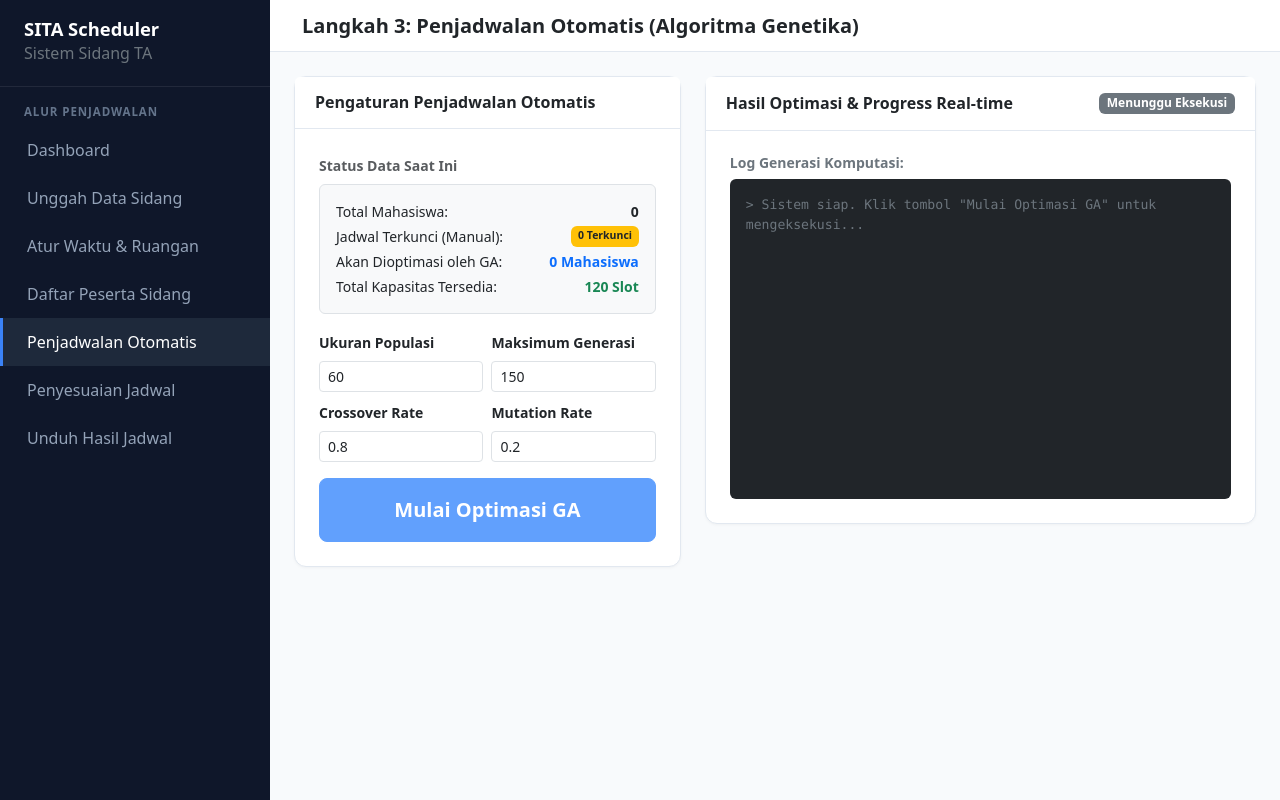
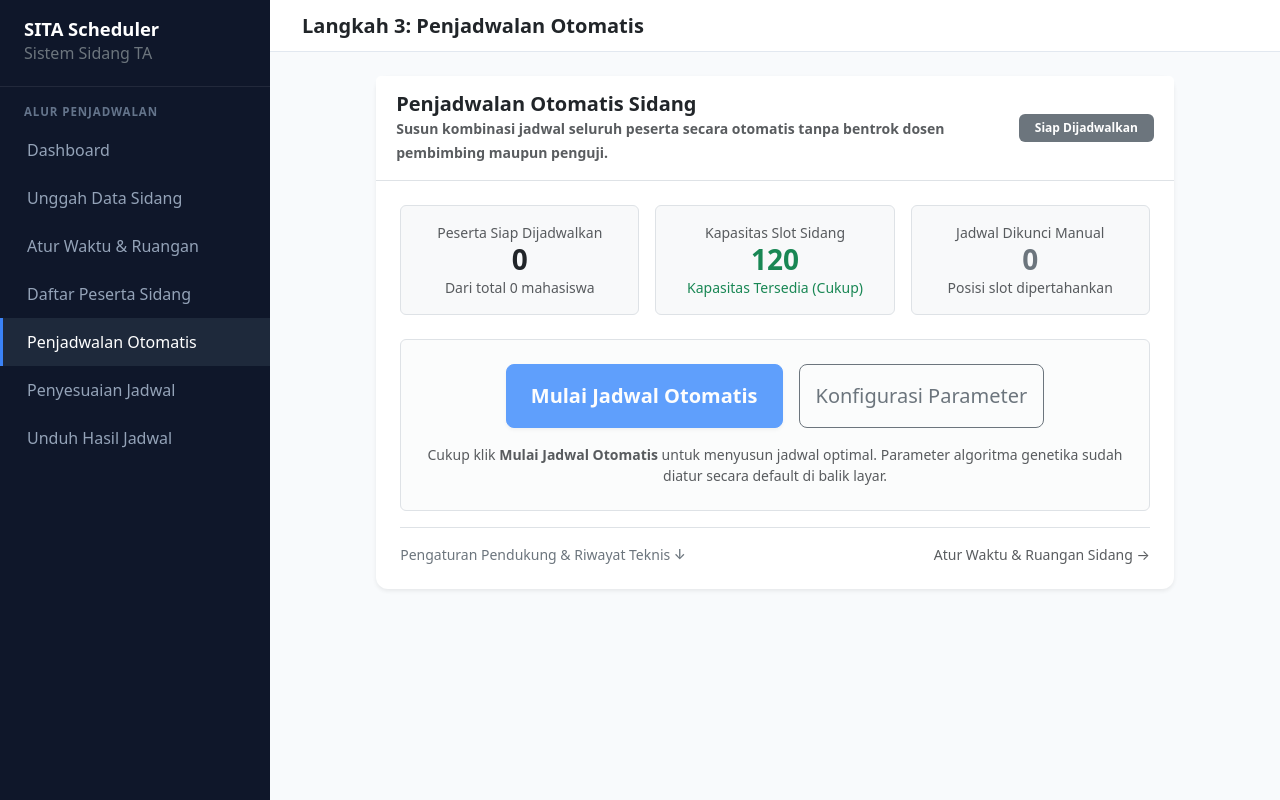
Before and after one commit to AbelChrisnaldi/project-test, a Django app: page /genetic/ in a window 1280 px wide. Run offline with Django 5.2, Linux system fonts and the light colour scheme; data comes from the database, SQL or seed files in the repository; data that the repository does not hold is empty.

Commit message:
refactor: sederhanakan antarmuka penjadwalan

```diff
--- a/scheduler/templates/scheduler/dashboard.html
+++ b/scheduler/templates/scheduler/dashboard.html
@@ -126,7 +126,7 @@
             </p>
           </div>
           <a href="{% url 'scheduler:genetic' %}" class="btn btn-outline-dark btn-sm w-100 fw-medium">
-            Mulai Penjadwalan
+            Mulai Jadwal Otomatis
           </a>
         </div>
       </div>
--- a/scheduler/templates/scheduler/genetic.html
+++ b/scheduler/templates/scheduler/genetic.html
@@ -1,160 +1,203 @@
 {% extends 'scheduler/base.html' %}
 
-{% block title %}Penjadwalan Otomatis (Algoritma Genetika){% endblock %}
-{% block header_title %}Langkah 3: Penjadwalan Otomatis (Algoritma Genetika){% endblock %}
+{% block title %}Penjadwalan Otomatis Sidang TA{% endblock %}
+{% block header_title %}Langkah 3: Penjadwalan Otomatis{% endblock %}
 
 {% block content %}
-<div class="row g-4">
-  <!-- Left Column: Controls & Execution Card -->
-  <div class="col-lg-5">
-    <div class="card mb-4">
-      <div class="card-header bg-white">
-        <h6 class="mb-0 fw-bold">Pengaturan Penjadwalan Otomatis</h6>
+<div class="row justify-content-center">
+  <div class="col-lg-10">
+    <div class="card mb-4 shadow-sm border-0">
+      <div class="card-header bg-white py-3 border-bottom d-flex justify-content-between align-items-center">
+        <div>
+          <h5 class="mb-0 fw-bold text-dark">Penjadwalan Otomatis Sidang</h5>
+          <small class="text-muted">Susun kombinasi jadwal seluruh peserta secara otomatis tanpa bentrok dosen pembimbing maupun penguji.</small>
         </div>
+        <span id="ga_status_badge" class="badge bg-secondary px-3 py-2 fw-semibold">Siap Dijadwalkan</span>
+      </div>
+
       <div class="card-body p-4">
-        <div class="mb-3">
-          <label class="form-label small fw-bold text-muted">Status Data Saat Ini</label>
-          <div class="p-3 bg-light rounded border">
-            <div class="d-flex justify-content-between mb-1 small">
-              <span>Total Mahasiswa:</span>
-              <strong class="text-dark">{{ student_count }}</strong>
+        <!-- Status Kesiapan Singkat -->
+        <div class="row g-3 mb-4 text-center">
+          <div class="col-md-4">
+            <div class="p-3 bg-light rounded border h-100 d-flex flex-column justify-content-center">
+              <span class="text-muted small fw-medium">Peserta Siap Dijadwalkan</span>
+              <h3 class="fw-bold mb-0 text-dark">{{ unlocked_count }}</h3>
+              <small class="text-muted">Dari total {{ student_count }} mahasiswa</small>
             </div>
-            <div class="d-flex justify-content-between mb-1 small">
-              <span>Jadwal Terkunci (Manual):</span>
-              <span class="badge bg-warning text-dark">{{ locked_count }} Terkunci</span>
           </div>
-            <div class="d-flex justify-content-between mb-1 small">
-              <span>Akan Dioptimasi oleh GA:</span>
-              <strong class="text-primary">{{ unlocked_count }} Mahasiswa</strong>
+          <div class="col-md-4">
+            <div class="p-3 bg-light rounded border h-100 d-flex flex-column justify-content-center">
+              <span class="text-muted small fw-medium">Kapasitas Slot Sidang</span>
+              <h3 class="fw-bold mb-0 {% if capacity_ok %}text-success{% else %}text-danger{% endif %}">{{ capacity }}</h3>
+              <small class="{% if capacity_ok %}text-success fw-medium{% else %}text-danger fw-medium{% endif %}">
+                {% if capacity_ok %}Kapasitas Tersedia (Cukup){% else %}Kapasitas Kurang!{% endif %}
+              </small>
             </div>
-            <div class="d-flex justify-content-between small">
-              <span>Total Kapasitas Tersedia:</span>
-              <strong class="{% if capacity_ok %}text-success{% else %}text-danger{% endif %}">{{ capacity }} Slot</strong>
+          </div>
+          <div class="col-md-4">
+            <div class="p-3 bg-light rounded border h-100 d-flex flex-column justify-content-center">
+              <span class="text-muted small fw-medium">Jadwal Dikunci Manual</span>
+              <h3 class="fw-bold mb-0 text-secondary">{{ locked_count }}</h3>
+              <small class="text-muted">Posisi slot dipertahankan</small>
             </div>
           </div>
         </div>
 
         {% if not capacity_ok %}
-          <div class="alert alert-danger small mb-3">
-            Kapasitas slot ({{ capacity }}) kurang dari jumlah mahasiswa ({{ student_count }}). Silakan tambah jumlah hari atau ruangan pada <a href="{% url 'scheduler:settings' %}">Pengaturan</a>.
+          <div class="alert alert-danger small mb-4">
+            Kapasitas slot ({{ capacity }}) kurang dari jumlah mahasiswa ({{ student_count }}). Silakan sesuaikan jumlah hari atau ruangan pada <a href="{% url 'scheduler:settings' %}" class="fw-bold alert-link">Pengaturan Waktu & Ruangan</a>.
           </div>
         {% endif %}
 
-        <div class="row g-2 mb-3">
-          <div class="col-6">
-            <label class="form-label small fw-bold">Ukuran Populasi</label>
-            <input type="number" id="ga_pop_size" class="form-control form-control-sm" value="{{ session.population_size }}">
+        <!-- Tombol Aksi Utama & Pengaturan Lanjutan -->
+        <div class="p-4 rounded border bg-light bg-opacity-50 text-center mb-3">
+          <div class="d-flex flex-column flex-sm-row justify-content-center align-items-center gap-3">
+            <button id="btn_run_ga" class="btn btn-primary btn-lg px-4 py-3 fw-bold shadow-sm" onclick="runGeneticAlgorithm()" {% if not capacity_ok or student_count == 0 %}disabled{% endif %}>
+              Mulai Jadwal Otomatis
+            </button>
+            <button type="button" class="btn btn-outline-secondary btn-lg px-3 py-3 fw-medium" data-bs-toggle="modal" data-bs-target="#modalAdvancedParams">
+              Konfigurasi Parameter
+            </button>
           </div>
-          <div class="col-6">
-            <label class="form-label small fw-bold">Maksimum Generasi</label>
-            <input type="number" id="ga_max_gen" class="form-control form-control-sm" value="{{ session.max_generations }}">
-          </div>
-          <div class="col-6">
-            <label class="form-label small fw-bold">Crossover Rate</label>
-            <input type="number" step="0.05" id="ga_cx_rate" class="form-control form-control-sm" value="{{ session.crossover_rate }}">
-          </div>
-          <div class="col-6">
-            <label class="form-label small fw-bold">Mutation Rate</label>
-            <input type="number" step="0.05" id="ga_mut_rate" class="form-control form-control-sm" value="{{ session.mutation_rate }}">
-          </div>
+          <small class="text-muted d-block mt-3">
+            Cukup klik <strong>Mulai Jadwal Otomatis</strong> untuk menyusun jadwal optimal. Parameter algoritma genetika sudah diatur secara default di balik layar.
+          </small>
         </div>
 
-        <button id="btn_run_ga" class="btn btn-primary btn-lg w-100 py-3 fw-bold" onclick="runGeneticAlgorithm()" {% if not capacity_ok or student_count == 0 %}disabled{% endif %}>
-          Mulai Optimasi GA
-        </button>
-      </div>
-    </div>
-
-    <!-- History Logs -->
-    {% if logs %}
-      <div class="card">
-        <div class="card-header bg-white">
-          <h6 class="mb-0 fw-bold small text-secondary">Riwayat Eksekusi GA</h6>
-        </div>
-        <div class="card-body p-2">
-          <ul class="list-group list-group-flush small">
-            {% for log in logs %}
-              <li class="list-group-item px-2 py-2">
-                <div class="d-flex justify-content-between">
-                  <strong>{{ log.timestamp|date:"d M H:i" }}</strong>
-                  <span class="badge {% if log.final_conflicts == 0 %}bg-success{% else %}bg-warning text-dark{% endif %}">
-                    {{ log.final_conflicts }} Bentrok
-                  </span>
-                </div>
-                <div class="text-muted small mt-1">
-                  {{ log.generations_run }} generasi dalam {{ log.execution_time_seconds|floatformat:2 }}s (Fitness: {{ log.best_fitness|floatformat:4 }})
-                </div>
-              </li>
-            {% endfor %}
-          </ul>
-        </div>
-      </div>
-    {% endif %}
-  </div>
-
-  <!-- Right Column: Live Progress & Results -->
-  <div class="col-lg-7">
-    <div class="card">
-      <div class="card-header bg-white d-flex justify-content-between align-items-center">
-        <h6 class="mb-0 fw-bold">Hasil Optimasi & Progress Real-time</h6>
-        <span id="ga_status_badge" class="badge bg-secondary">Menunggu Eksekusi</span>
-      </div>
-      <div class="card-body p-4">
-        <!-- Progress Bar -->
-        <div id="progress_wrapper" class="mb-4" style="display: none;">
-          <div class="d-flex justify-content-between small text-muted mb-1">
-            <span id="progress_text">Menjalankan Algoritma Genetika...</span>
-            <span id="progress_percent">0%</span>
+        <!-- Progress Bar (Animasi Saat Proses Berjalan) -->
+        <div id="progress_wrapper" class="mb-4 p-3 bg-light rounded border" style="display: none;">
+          <div class="d-flex justify-content-between small text-muted mb-2">
+            <span id="progress_text" class="fw-semibold text-primary">Sedang menyusun jadwal dan memeriksa bentrok...</span>
+            <span id="progress_percent" class="fw-bold">0%</span>
           </div>
           <div class="progress" style="height: 12px;">
             <div id="progress_bar" class="progress-bar progress-bar-striped progress-bar-animated bg-primary" role="progressbar" style="width: 0%"></div>
           </div>
         </div>
 
-        <!-- Result Stats Cards -->
-        <div id="result_stats" class="row g-3 mb-4" style="display: none;">
+        <!-- Hasil Penjadwalan & Tombol Lihat Hasil -->
+        <div id="success_action_box" class="p-4 rounded border shadow-sm mb-4" style="display: none; background: linear-gradient(135deg, #ecfdf5 0%, #f0fdf4 100%); border-color: #10b981 !important;">
+          <div class="d-flex flex-column flex-md-row justify-content-between align-items-md-center gap-3 mb-3">
+            <div>
+              <h5 class="fw-bold text-success mb-1">Penjadwalan Berhasil Disusun!</h5>
+              <p class="small text-muted mb-0" id="success_msg_text">Hasil jadwal telah disimpan ke sistem tanpa ada bentrok dosen maupun ruangan.</p>
+            </div>
+            <div class="d-flex gap-2 flex-shrink-0">
+              <a href="{% url 'scheduler:manual_grid' %}" class="btn btn-outline-success fw-semibold">
+                Lihat Matriks Jadwal
+              </a>
+              <a href="{% url 'scheduler:export_view' %}" class="btn btn-success fw-semibold">
+                Unduh Hasil Excel
+              </a>
+            </div>
+          </div>
+
+          <!-- Ringkasan Hasil Cepat -->
+          <div id="result_stats" class="row g-3 pt-3 border-top border-success border-opacity-25" style="display: none;">
             <div class="col-md-4">
-            <div class="p-3 bg-light rounded text-center border">
-              <span class="text-muted small">Bentrok Akhir</span>
+              <div class="p-3 bg-white rounded text-center border">
+                <span class="text-muted small">Status Bentrok</span>
                 <h3 id="stat_conflicts" class="fw-bold mb-0 text-success">0</h3>
-              <small id="stat_conflict_label" class="text-muted">Bebas bentrok</small>
+                <small id="stat_conflict_label" class="text-success fw-semibold">Bebas bentrok!</small>
               </div>
             </div>
             <div class="col-md-4">
-            <div class="p-3 bg-light rounded text-center border">
-              <span class="text-muted small">Waktu Komputasi</span>
+              <div class="p-3 bg-white rounded text-center border">
+                <span class="text-muted small">Waktu Pemrosesan</span>
                 <h3 id="stat_duration" class="fw-bold mb-0 text-primary">0s</h3>
                 <small id="stat_gens" class="text-muted">0 generasi</small>
               </div>
             </div>
             <div class="col-md-4">
-            <div class="p-3 bg-light rounded text-center border">
-              <span class="text-muted small">Fitness Terbaik</span>
+              <div class="p-3 bg-white rounded text-center border">
+                <span class="text-muted small">Tingkat Optimal (Fitness)</span>
                 <h3 id="stat_fitness" class="fw-bold mb-0 text-dark">0.0</h3>
-              <small class="text-muted">Maks: ~1.00</small>
+                <small class="text-muted">Maksimal: ~1.00</small>
+              </div>
             </div>
           </div>
         </div>
 
-        <!-- Action Links upon completion -->
-        <div id="success_action_box" class="alert alert-success p-3 mb-4" style="display: none;">
-          <h6 class="fw-bold mb-1">Penjadwalan Berhasil Diterapkan ke Sistem!</h6>
-          <p class="small text-muted mb-3" id="success_msg_text">Hasil telah disimpan ke seluruh mahasiswa tanpa ada jadwal yang bentrok.</p>
-          <div class="d-flex gap-2">
-            <a href="{% url 'scheduler:manual_grid' %}" class="btn btn-outline-success btn-sm">
-              Buka Matriks Jadwal
+        <!-- Footer: Sub-menu Pendukung & Log Teknis (Collapsible) -->
+        <div class="pt-3 border-top d-flex flex-column flex-sm-row justify-content-between align-items-center gap-2">
+          <a class="text-decoration-none text-secondary small fw-medium" data-bs-toggle="collapse" href="#collapseTechnicalDetails" role="button">
+            Pengaturan Pendukung & Riwayat Teknis &darr;
           </a>
-            <a href="{% url 'scheduler:export_view' %}" class="btn btn-success btn-sm">
-              Unduh File Excel Hasil
+          <a href="{% url 'scheduler:settings' %}" class="text-decoration-none small text-muted">
+            Atur Waktu & Ruangan Sidang &rarr;
           </a>
+        </div>
+
+        <div class="collapse mt-3" id="collapseTechnicalDetails">
+          <div class="p-3 bg-light rounded border">
+            {% if logs %}
+              <h6 class="fw-bold small text-secondary mb-2">Riwayat Eksekusi Sebelumnya:</h6>
+              <ul class="list-group list-group-flush small mb-3">
+                {% for log in logs %}
+                  <li class="list-group-item bg-transparent px-0 py-1 d-flex justify-content-between align-items-center">
+                    <span><strong>{{ log.timestamp|date:"d M H:i" }}</strong> &mdash; {{ log.generations_run }} generasi dalam {{ log.execution_time_seconds|floatformat:2 }}s</span>
+                    <span class="badge {% if log.final_conflicts == 0 %}bg-success{% else %}bg-warning text-dark{% endif %}">
+                      {{ log.final_conflicts }} Bentrok
+                    </span>
+                  </li>
+                {% endfor %}
+              </ul>
+            {% endif %}
+
+            <h6 class="fw-bold small text-secondary mb-2">Log Komputasi Teknis:</h6>
+            <div id="ga_console_log" class="p-3 bg-dark text-light rounded font-monospace small" style="height: 180px; overflow-y: auto; font-size: 0.8rem;">
+              <span class="text-secondary">> Sistem siap. Klik tombol "Mulai Jadwal Otomatis" untuk mengeksekusi...</span>
+            </div>
           </div>
         </div>
 
-        <!-- Generation Console Log -->
-        <h6 class="fw-bold small text-secondary mb-2">Log Generasi Komputasi:</h6>
-        <div id="ga_console_log" class="p-3 bg-dark text-light rounded font-monospace small" style="height: 320px; overflow-y: auto; font-size: 0.82rem;">
-          <span class="text-secondary">> Sistem siap. Klik tombol "Mulai Optimasi GA" untuk mengeksekusi...</span>
       </div>
+    </div>
+  </div>
+</div>
+
+<!-- Modal: Konfigurasi Parameter Algoritma (Lanjutan) -->
+<div class="modal fade" id="modalAdvancedParams" tabindex="-1" aria-labelledby="modalAdvancedParamsLabel" aria-hidden="true">
+  <div class="modal-dialog modal-dialog-centered">
+    <div class="modal-content">
+      <div class="modal-header">
+        <h6 class="modal-title fw-bold" id="modalAdvancedParamsLabel">Konfigurasi Parameter Algoritma (Lanjutan)</h6>
+        <button type="button" class="btn-close" data-bs-dismiss="modal" aria-label="Close"></button>
+      </div>
+      <div class="modal-body">
+        <div class="alert alert-info small mb-3">
+          Nilai standar (default) telah dikalibrasi agar menghasilkan jadwal terbaik tanpa bentrok. Pengguna umum tidak perlu mengubah nilai ini kecuali ingin menyesuaikan kedalaman iterasi komputasi.
+        </div>
+        <div class="row g-3">
+          <div class="col-6">
+            <label class="form-label small fw-bold">Ukuran Populasi</label>
+            <input type="number" id="ga_pop_size" class="form-control" value="{{ session.population_size }}">
+            <div class="form-text small">Default: 50</div>
+          </div>
+          <div class="col-6">
+            <label class="form-label small fw-bold">Maksimum Generasi</label>
+            <input type="number" id="ga_max_gen" class="form-control" value="{{ session.max_generations }}">
+            <div class="form-text small">Default: 100</div>
+          </div>
+          <div class="col-6">
+            <label class="form-label small fw-bold">Probabilitas Crossover</label>
+            <input type="number" step="0.05" id="ga_cx_rate" class="form-control" value="{{ session.crossover_rate }}">
+            <div class="form-text small">Default: 0.80</div>
+          </div>
+          <div class="col-6">
+            <label class="form-label small fw-bold">Probabilitas Mutasi</label>
+            <input type="number" step="0.05" id="ga_mut_rate" class="form-control" value="{{ session.mutation_rate }}">
+            <div class="form-text small">Default: 0.30</div>
+          </div>
+        </div>
+      </div>
+      <div class="modal-footer d-flex justify-content-between">
+        <button type="button" class="btn btn-outline-secondary btn-sm" onclick="resetDefaultParams()">
+          Kembalikan Default
+        </button>
+        <button type="button" class="btn btn-primary btn-sm" data-bs-dismiss="modal">
+          Tutup & Terapkan
+        </button>
       </div>
     </div>
   </div>
@@ -163,8 +206,16 @@
 
 {% block extra_scripts %}
 <script>
+  function resetDefaultParams() {
+    document.getElementById('ga_pop_size').value = 50;
+    document.getElementById('ga_max_gen').value = 100;
+    document.getElementById('ga_cx_rate').value = 0.80;
+    document.getElementById('ga_mut_rate').value = 0.30;
+  }
+
   function logMessage(text, color = '#38bdf8') {
     const consoleDiv = document.getElementById('ga_console_log');
+    if (!consoleDiv) return;
     const p = document.createElement('div');
     p.style.color = color;
     p.textContent = text;
@@ -183,12 +234,12 @@
 
     // UI State Loading
     btn.disabled = true;
-    btn.innerHTML = `<span class="spinner-border spinner-border-sm me-2" role="status"></span> Sedang Mengoptimasi...`;
-    badge.className = 'badge bg-primary';
-    badge.textContent = 'Memproses GA...';
+    btn.innerHTML = `<span class="spinner-border spinner-border-sm me-2" role="status"></span> Sedang Menyusun Jadwal...`;
+    badge.className = 'badge bg-primary px-3 py-2 fw-semibold';
+    badge.textContent = 'Memproses Jadwal...';
     progressWrapper.style.display = 'block';
-    progressBar.style.width = '30%';
-    progressPercent.textContent = '30%';
+    progressBar.style.width = '35%';
+    progressPercent.textContent = '35%';
     resultStats.style.display = 'none';
     successBox.style.display = 'none';
 
@@ -204,8 +255,8 @@
     };
 
     try {
-      progressBar.style.width = '60%';
-      progressPercent.textContent = '60%';
+      progressBar.style.width = '70%';
+      progressPercent.textContent = '70%';
 
       const response = await fetch("{% url 'scheduler:api_run_ga' %}", {
         method: "POST",
@@ -222,23 +273,12 @@
       progressPercent.textContent = '100%';
 
       if (res.success) {
-        badge.className = 'badge bg-success';
-        badge.textContent = 'Optimasi Selesai';
+        badge.className = 'badge bg-success px-3 py-2 fw-semibold';
+        badge.textContent = 'Selesai (Bebas Bentrok)';
 
         logMessage(`> [GA Selesai] ${res.message}`, '#4ade80');
         logMessage(`> Bentrok Awal: ${res.initial_conflicts} -> Bentrok Akhir: ${res.final_conflicts}`, '#4ade80');
-        logMessage(`> Bentrok Ruang: ${res.room_conflicts} | Bentrok Dosen: ${res.lecturer_conflicts}`, '#4ade80');
         logMessage(`> Waktu Eksekusi: ${res.execution_time_seconds.toFixed(2)} detik (${res.generations_run} generasi)`, '#4ade80');
-
-        // History logs
-        if (res.history && res.history.length) {
-          logMessage(`--- Ringkasan Progres Generasi ---`, '#94a3b8');
-          res.history.forEach((h, i) => {
-            if (i % 10 === 0 || i === res.history.length - 1) {
-              logMessage(`  Gen ${h.generation}: Bentrok=${h.best_conflicts} (Dosen=${h.lecturer_conflicts}, Ruang=${h.room_conflicts}) | Fitness=${h.best_fitness}`, '#94a3b8');
-            }
-          });
-        }
 
         // Show result stats
         resultStats.style.display = 'flex';
@@ -253,19 +293,19 @@
         successBox.style.display = 'block';
         document.getElementById('success_msg_text').textContent = res.message;
       } else {
-        badge.className = 'badge bg-danger';
+        badge.className = 'badge bg-danger px-3 py-2 fw-semibold';
         badge.textContent = 'Gagal';
         logMessage(`> [Error] ${res.message}`, '#f87171');
-        alert("Gagal menjalankan GA: " + res.message);
+        alert("Gagal menjalankan penjadwalan otomatis: " + res.message);
       }
     } catch (err) {
-      badge.className = 'badge bg-danger';
+      badge.className = 'badge bg-danger px-3 py-2 fw-semibold';
       badge.textContent = 'Error';
       logMessage(`> [Exception] Terjadi kesalahan: ${err.message}`, '#f87171');
       alert("Error: " + err.message);
     } finally {
       btn.disabled = false;
-      btn.innerHTML = `Jalankan Ulang GA`;
+      btn.innerHTML = `Jalankan Ulang Jadwal Otomatis`;
     }
   }
 </script>
--- a/scheduler/templates/scheduler/student_list.html
+++ b/scheduler/templates/scheduler/student_list.html
@@ -63,7 +63,7 @@
         Editor Matriks Manual
       </a>
       <a href="{% url 'scheduler:genetic' %}" class="btn btn-primary btn-sm">
-        Jadwalkan Otomatis (GA)
+        Mulai Jadwal Otomatis
       </a>
     </div>
   </div>
```
Also changed, not shown: scheduler/templates/scheduler/settings.html (+14 -6 lines). Lines whose indentation alone changed are shown as unchanged.
